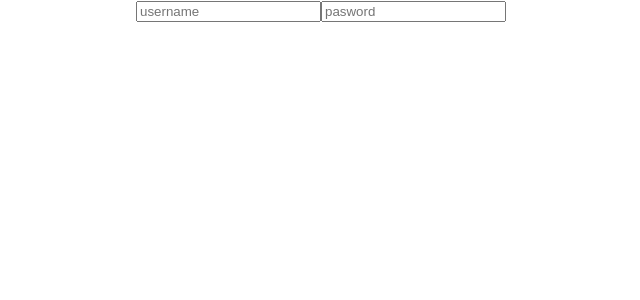
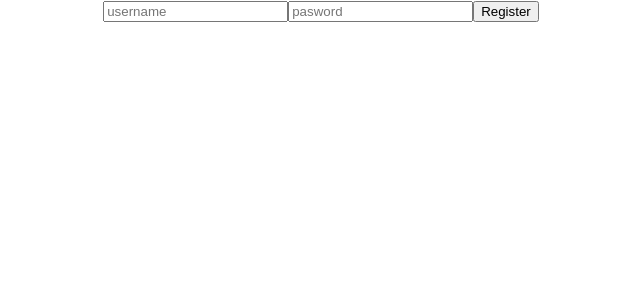
Before and after one commit to nsamantia/helo-redo, a React (Create React App) app: page / in a window 1280 px wide. Shown: the top 300 px of the page, without its empty margins (319-959 px from the left). Built offline with nearby package versions, Linux system fonts and the light colour scheme.

Commit message:
user can register frontend

```diff
--- a/src/components/Auth/Auth.js
+++ b/src/components/Auth/Auth.js
@@ -1,19 +1,27 @@
 import React, {useState, useEffect} from 'react'
 import axios from 'axios'
 
-const Auth = () => {
+const Auth = (props) => {
 
     const [username, setUsername] = useState('')
     const [password, setPassword] = useState('')
 
+    const register = () => {
+        axios.post('/api/auth/register', {username, password})
 
+    }
 
 
     return(
         <div>
-           <input type="text" name="username" placeholder="username"/>
-           <input type="text" name="password" placeholder="pasword"/>
+           <input type="text" name="username" placeholder="username" onChange={(e) => setUsername(e.target.value)}/>
+           <input type="text" name="password" placeholder="pasword" onChange={(e) => setPassword(e.target.value)}/>
+
+           <button onClick={() => register()}>Register</button>
+
         </div>
+
+
     )
 }
 
```
